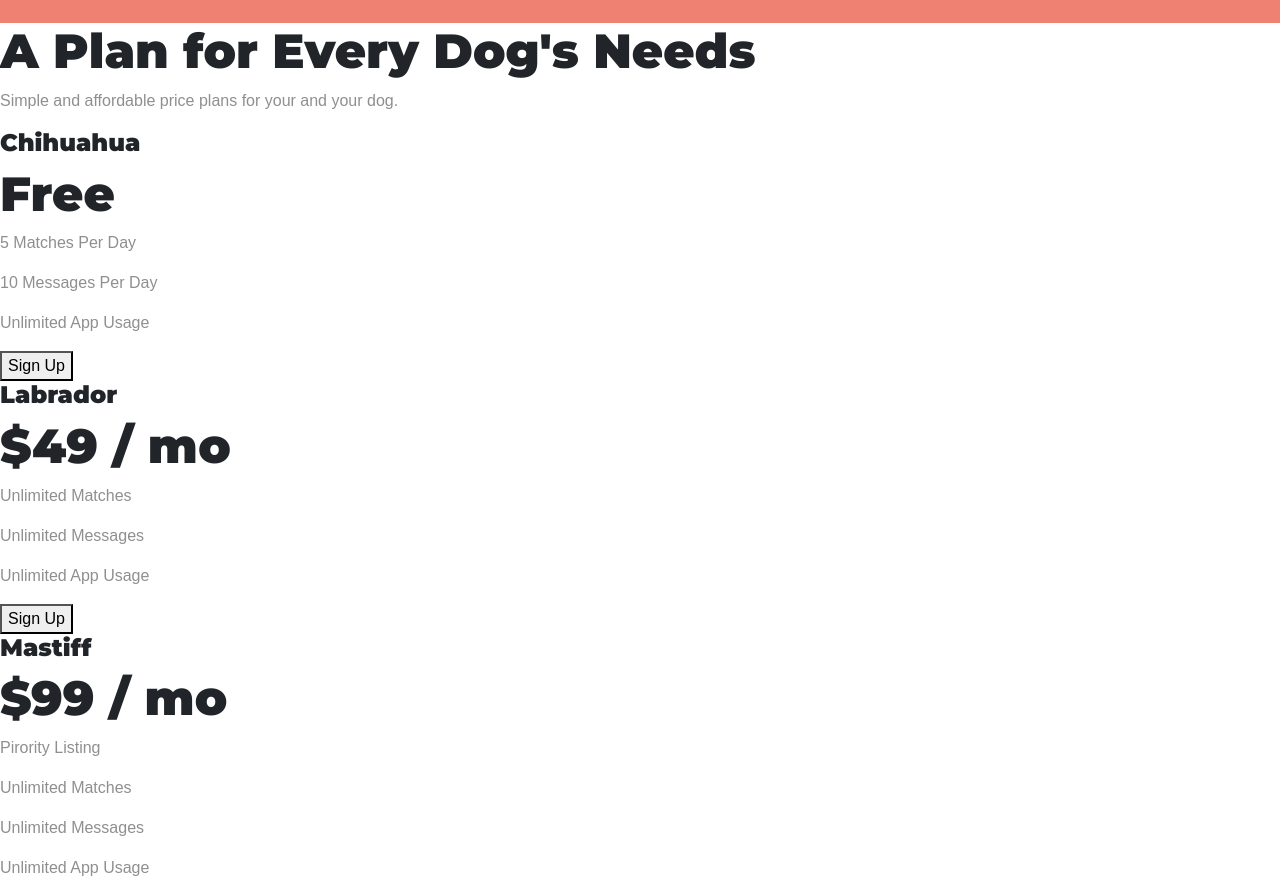
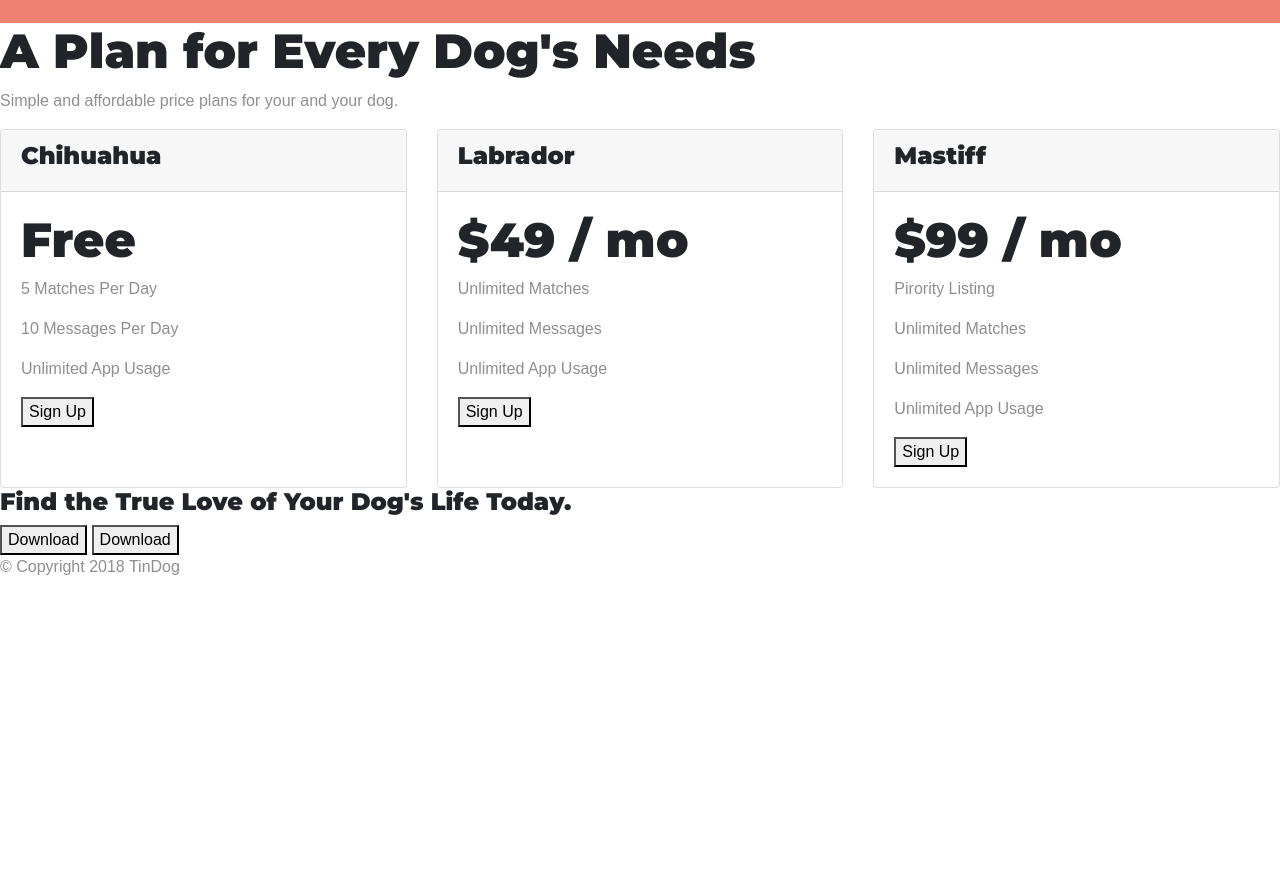
Before and after one commit to TanishqSingla/Bootstrap-journey, a plain HTML site: page TinDog/index.html in a window 1280 px wide. Shown: the part 1880-2773 px from the top of the page. After the commit the page ends 2475 px from the top, so only its background shows below. Drawn offline with nearby package versions, Linux system fonts and the light colour scheme.

Commit message:
Added cards
Added different types of cards in card module
Added Cards in tindog

```diff
--- a/TinDog/index.html
+++ b/TinDog/index.html
@@ -190,27 +190,41 @@
       <h2>A Plan for Every Dog's Needs</h2>
       <p>Simple and affordable price plans for your and your dog.</p>
 
+      <div class="card-deck">
+        <div class="card">
+          <div class="card-header">
             <h3>Chihuahua</h3>
+          </div>
+          <div class="card-body">
             <h2>Free</h2>
             <p>5 Matches Per Day</p>
             <p>10 Messages Per Day</p>
             <p>Unlimited App Usage</p>
             <button type="button">Sign Up</button>
-
-      <h3>Labrador</h3>
+          </div>
+        </div>
+        <div class="card">
+          <div class="card-header"><h3>Labrador</h3></div>
+          <div class="card-body">
             <h2>$49 / mo</h2>
             <p>Unlimited Matches</p>
             <p>Unlimited Messages</p>
             <p>Unlimited App Usage</p>
             <button type="button">Sign Up</button>
-
-      <h3>Mastiff</h3>
+          </div>
+        </div>
+        <div class="card">
+          <div class="card-header"><h3>Mastiff</h3></div>
+          <div class="card-body">
             <h2>$99 / mo</h2>
             <p>Pirority Listing</p>
             <p>Unlimited Matches</p>
             <p>Unlimited Messages</p>
             <p>Unlimited App Usage</p>
             <button type="button">Sign Up</button>
+          </div>
+        </div>
+      </div>
     </section>
 
     <!-- Call to Action -->
```
Also changed, not shown: 06-Cards/card.html (+20 -1 lines). Lines whose indentation alone changed are shown as unchanged.
